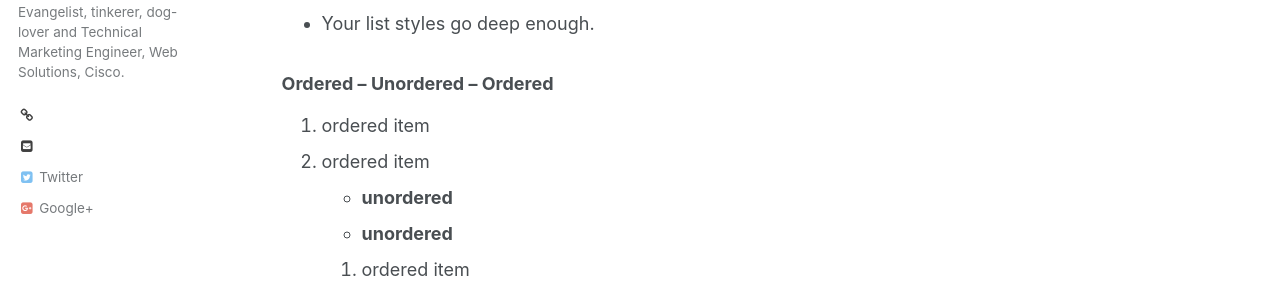
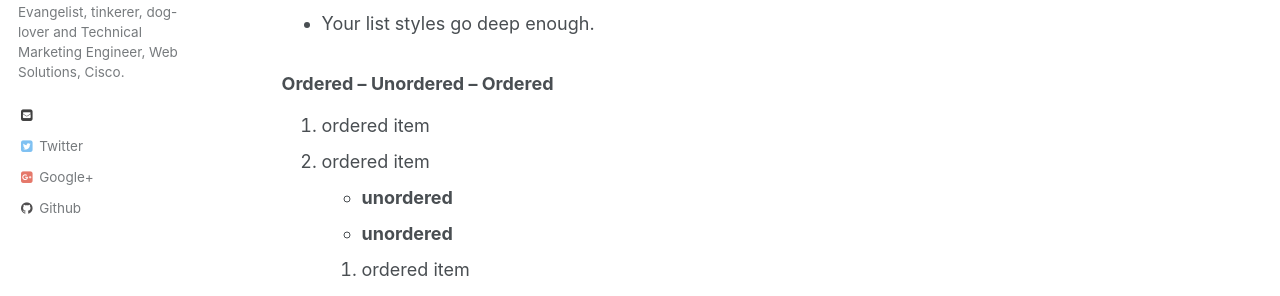
Before and after one commit to xrdocs/application-hosting, a Jekyll site: the page built from _blogs/2009-05-15-edge-case-nested-and-mixed-lists.md, in a window 1280 px wide. Shown: the part 286-582 px from the top of the page. Built offline with Jekyll 4.4.1, drawn with Linux system fonts in a browser that asks for light colours; comment, search, counter and statistics services are not loaded.

Commit message:
author git links updated

```diff
--- a/_data/authors.yml
+++ b/_data/authors.yml
@@ -2,7 +2,7 @@
 
 Akshat Sharma:
   name        : "Akshat Sharma"
-  uri         : "https://github.com/akshshar"
+  github      : "https://github.com/akshshar"
   email       : "akshshar@cisco.com"
   bio         : "Evangelist, tinkerer, dog-lover and Technical Marketing Engineer, Web Solutions, Cisco."
   avatar      : "akshat_bio_photo.jpeg"
@@ -11,7 +11,7 @@ Akshat Sharma:
 
 Mike Korshunov:
   name        : "Mike Korshunov"
-  uri         : "https://github.com/maikor"
+  github      : "https://github.com/maikor"
   email       : "mkorshun@cisco.com"
   bio         : "Good guy"
   avatar      : "Mike_pic.jpg"
```
